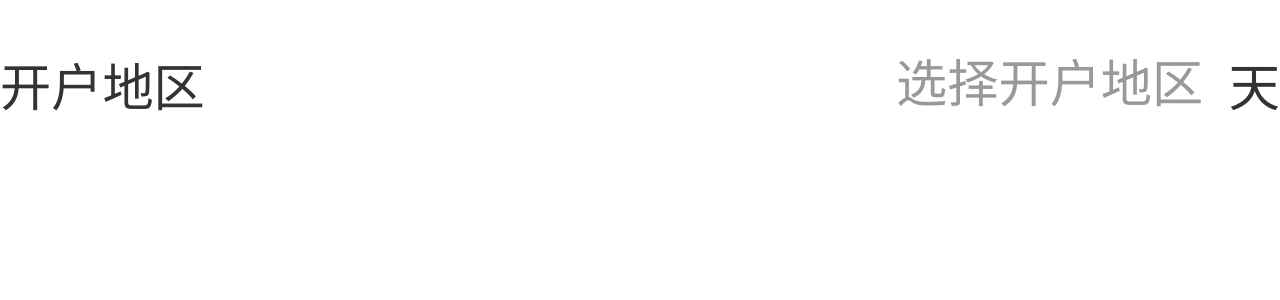
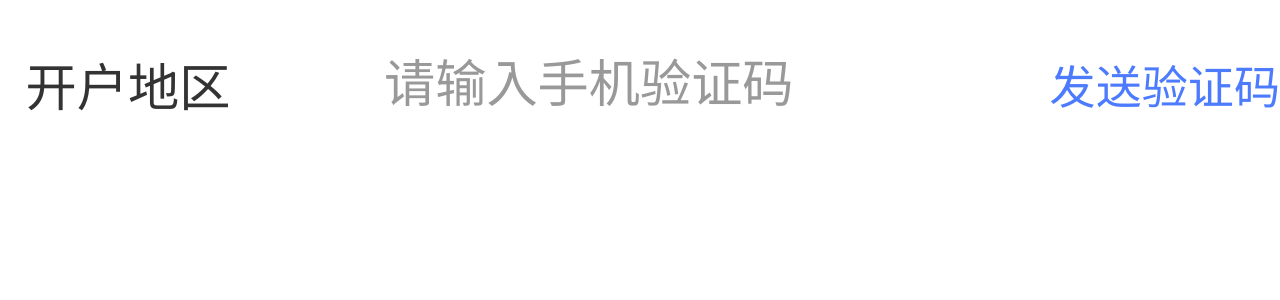
Before and after one commit to liyusky/jietiaodashi, a Vue app: page /#/ in a window 1280 px wide. Shown: the top 300 px of the page. Built offline with nearby package versions, Linux system fonts and the light colour scheme.

Commit message:
添加input组件

```diff
--- a/src/components/index/index.vue
+++ b/src/components/index/index.vue
@@ -15,12 +15,15 @@ export default {
     return {
       inputs: {
         // type: 'text',
-        type: 'sides',
-        contentText: '开户地区',
-        placeholder: '选择开户地区',
-        icon: '',
+        // type: 'sides',
+        type: 'center',
+        leftText: '开户地区',
+        placeholder: '请输入手机验证码',
+        leftIcon: '',
         selcetText: '',
-        leftText: '天'
+        rightText: '发送验证码',
+        centerText: 'jfjalfdjjfks'
+        // rightIcon: 'icon-arrow-right'
       },
       modalShow: true
     }
--- a/src/module/inputs/inputs.scss
+++ b/src/module/inputs/inputs.scss
@@ -11,7 +11,7 @@
       right: 15 / $unit * $symbol;
     }
     input {
-      width: 100%;
+      flex: 1;
       height: 100%;
       font-size: 30 / $unit * $symbol;
       color: #333333;
@@ -21,23 +21,37 @@
       color: #999999;
     }
     i {
+      font-size: 30 / $unit * $symbol;
       color: #bfbfbf;
+    }
+    .default-code {
+      font-size: 27 / $unit * $symbol;
+      color: #4d7bfe;
     }
   }
   &-text {
-    @include vertical_center_horizontal_between();
+    @include vertical_center();
     width: 100%;
     height: 99 / $unit * $symbol;
-    .text-content {
+    .text-left {
       $param: (flex flex) (alignItems center) (justifyContent flex-start);
       @include flexSet($param);
-      width: 25%;
+      width: 30%;
       height: 100%;
-      font-size: 30 / $unit * $symbol;
-      color: #333333;
+      .left-text {
+        font-size: 30 / $unit * $symbol;
+        color: #333333;
+      }
+      i {
+        margin: {
+          right: 15 / $unit * $symbol;
+        }
+        font-size: 12 / $unit * $symbol;
+        color: #333333;
+      }
     }
     input {
-      width: 75%;
+      flex: 1;
       height: 100%;
       font-size: 30 / $unit * $symbol;
       color: #333333;
@@ -47,25 +61,87 @@
       color: #999999;
     }
   }
-  &-sides {
-    @include vertical_center();
+  &-switch {
+    @include vertical_center_horizontal_between();
     width: 100%;
     height: 99 / $unit * $symbol;
-    .sides-content {
+    .switch-left {
       $param: (flex flex) (alignItems center) (justifyContent flex-start);
       @include flexSet($param);
-      width: 25%;
+      width: 30%;
       height: 100%;
+      .left-text {
+        font-size: 30 / $unit * $symbol;
+        color: #333333;
+      }
+      i {
+        margin: {
+          right: 15 / $unit * $symbol;
+        }
+        font-size: 12 / $unit * $symbol;
+        color: #333333;
+      }
+    }
+    .switch-right {
+      @include vertical_center();
+      $param: (flex flex)  (justifyContent flex-start);
+      @include flexSet($param);
+      width: 102 / $unit * $symbol;
+      height: 62 / $unit * $symbol;
+      padding: {
+        left: 3 / $unit * $symbol;
+        right: 3 / $unit * $symbol;
+      }
+      background: #4d7bfe;
+      border-radius: 30 / $unit * $symbol;
+      .right-btn {
+        width: 56 / $unit * $symbol;
+        height: 56 / $unit * $symbol;
+        background: #fff;
+        border-radius: 50%;
+      }
+    }
+    div.switch-active {
+      $param: (flex flex)  (justifyContent flex-end);
+      @include flexSet($param);
+    }
+  }
+  &-sides {
+    @include vertical_center_horizontal_between();
+    width: 100%;
+    height: 99 / $unit * $symbol;
+    .sides-left {
+      $param: (flex flex) (alignItems center) (justifyContent flex-start);
+      @include flexSet($param);
+      width: 30%;
+      height: 100%;
+      .left-text {
+        font-size: 30 / $unit * $symbol;
+        color: #333333;
+      }
+      i {
+        margin: {
+          right: 15 / $unit * $symbol;
+        }
+        font-size: 12 / $unit * $symbol;
+        color: #333333;
+      }
+    }
+    .sides-center {
+      @include vertical_center();
+      height: 100%;
+      margin: {
+        left: 90 / $unit * $symbol;
+      }
       font-size: 30 / $unit * $symbol;
       color: #333333;
     }
-    .sides-left {
+    .sides-right {
       $param: (flex flex) (alignItems center) (justifyContent flex-end);
       @include flexSet($param);
       flex: 1;
       height: 100%;
       input {
-        flex: 1;
         height: 100%;
         text-align: right;
         font-size: 30 / $unit * $symbol;
@@ -82,7 +158,7 @@
         font-size: 30 / $unit * $symbol;
         color: #999999;
       }
-      .left-text {
+      .right-text {
         margin: {
           left: 15 / $unit * $symbol;
         }
@@ -91,4 +167,45 @@
       }
     }
   }
+  &-center {
+    @include vertical_center_horizontal_between();
+    width: 100%;
+    height: 99 / $unit * $symbol;
+    .center-left {
+      $param: (flex flex) (alignItems center) (justifyContent flex-start);
+      @include flexSet($param);
+      width: 30%;
+      height: 100%;
+      .left-text {
+        font-size: 30 / $unit * $symbol;
+        color: #333333;
+      }
+      i {
+        margin: {
+          right: 15 / $unit * $symbol;
+        }
+        font-size: 12 / $unit * $symbol;
+        color: #333333;
+      }
+    }
+    .center-right {
+      @include vertical_center_horizontal_between();
+      flex: 1;
+      height: 100%;
+      input {
+        flex: 1;
+        height: 100%;
+        font-size: 30 / $unit * $symbol;
+        color: #333333;
+      }
+      input::-webkit-input-placeholder {
+        font-size: 30 / $unit * $symbol;
+        color: #999999;
+      }
+      .right-code {
+        font-size: 27 / $unit * $symbol;
+        color: #4d7bfe;
+      }
+    }
+  }
 }
--- a/src/module/inputs/inputs.vue
+++ b/src/module/inputs/inputs.vue
@@ -3,18 +3,47 @@
   <section class="input">
     <div class="input-default" v-if="inputs.type === 'default'">
       <input v-model="inputText" type="text" :placeholder="inputs.placeholder">
-      <i class="iconfont" :class="inputs.icon" v-show="inputs.icon"></i>
+      <i class="iconfont" :class="inputs.rightIcon" v-if="inputs.rightIcon" @click="clearInput"></i>
+      <div class="default-code" v-if="inputs.rightText" @click="getCode">{{inputs.rightText}}</div>
     </div>
     <div class="input-text" v-if="inputs.type === 'text'">
-      <span class="text-content">{{inputs.contentText}}</span>
+      <div class="text-left">
+        <i class="iconfont" :class="inputs.leftIcon"></i>
+        <span class="left-text">{{inputs.leftText}}</span>
+      </div>
       <input type="text" :placeholder="inputs.placeholder">
     </div>
+    <div class="input-switch" v-if="inputs.type === 'switch'">
+      <div class="switch-left">
+        <i class="iconfont" :class="inputs.leftIcon"></i>
+        <span class="left-text">{{inputs.leftText}}</span>
+      </div>
+      <div class="switch-right" :class="{'switch-active': switchShow}" @click="switchToggle">
+        <div class="right-btn"></div>
+      </div>
+    </div>
     <div class="input-sides" v-if="inputs.type === 'sides'">
-      <span class="sides-content">{{inputs.contentText}}</span>
-      <div class="sides-left" @click="openModal">
+      <div class="sides-left">
+        <i class="iconfont" :class="inputs.leftIcon"></i>
+        <span class="left-text">{{inputs.leftText}}</span>
+      </div>
+      <!-- s 中间部分 -->
+      <div class="sides-center" v-if="inputs.centerText">{{inputs.centerText}}</div>
+      <!-- e 中间部分 -->
+      <div class="sides-right" @click="openModal">
         <input type="text" v-model="inputs.selcetText" :placeholder="inputs.placeholder" :enabled="false">
-        <i class="iconfont" :class="inputs.icon" v-if="inputs.icon"></i>
-        <span class="left-text" v-if="inputs.leftText">{{inputs.leftText}}</span>
+        <i class="iconfont" :class="inputs.rightIcon" v-if="inputs.rightIcon"></i>
+        <span class="right-text" v-if="inputs.rightText">{{inputs.rightText}}</span>
+      </div>
+    </div>
+    <div class="input-center" v-if="inputs.type === 'center'">
+      <div class="center-left">
+        <i class="iconfont" :class="inputs.leftIcon"></i>
+        <span class="left-text">{{inputs.leftText}}</span>
+      </div>
+      <div class="center-right" @click="openModal">
+        <input type="text" :placeholder="inputs.placeholder">
+        <div class="right-code" v-if="inputs.rightText" @click="getCode">{{inputs.rightText}}</div>
       </div>
     </div>
   </section>
@@ -27,12 +56,22 @@ export default {
   props: ['inputs'],
   data () {
     return {
-      inputText: ''
+      inputText: '',
+      switchShow: true
     }
   },
   methods: {
     openModal () {
       this.$emit('OPEN_MODAL_EVENT')
+    },
+    switchToggle () {
+      this.switchShow = !this.switchShow
+    },
+    clearInput () {
+      this.$emit('CLEAR_INPUT_EVENT')
+    },
+    getCode () {
+      this.$emit('GET_CODE_EVENT')
     }
   }
 }
```
